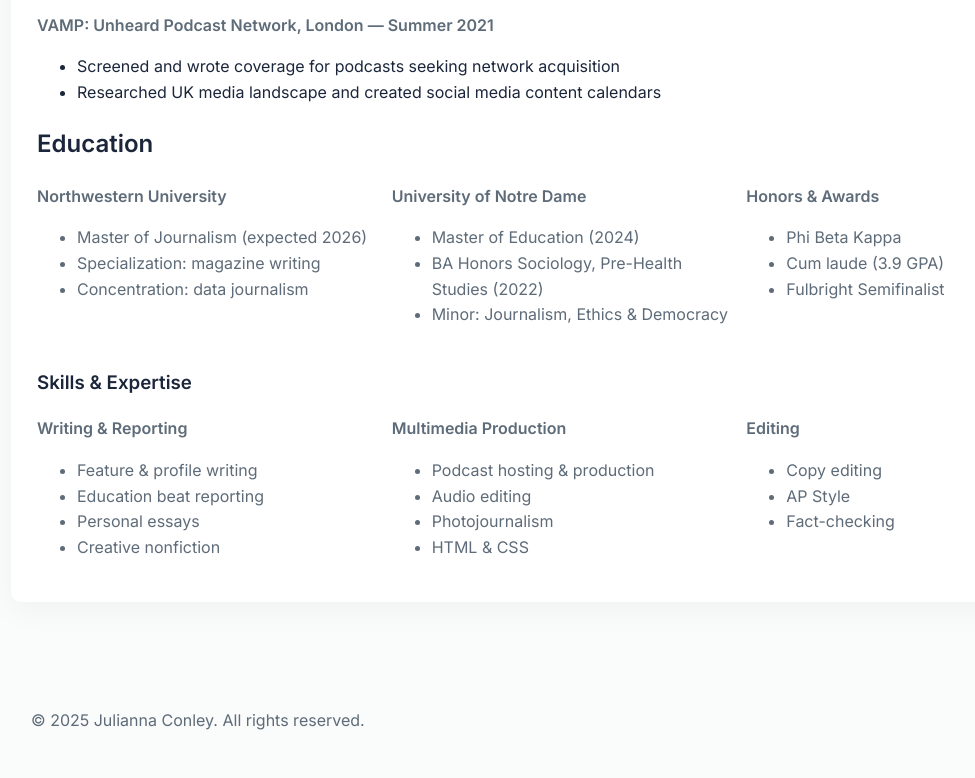
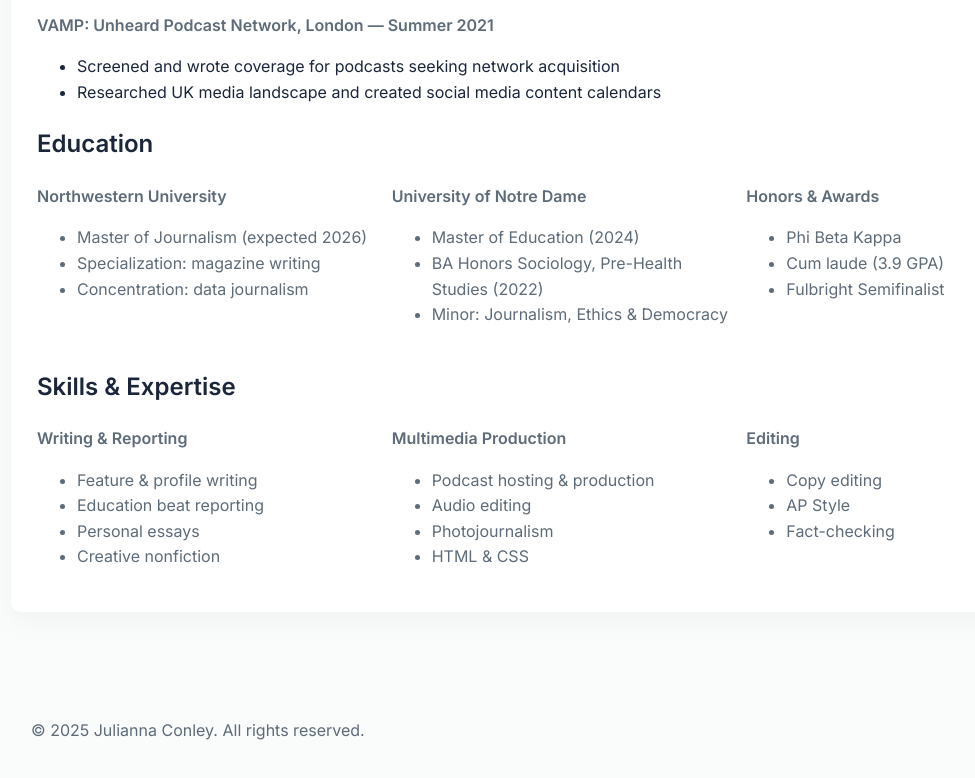
Before and after one commit to JuliannaConley/portfolio, a plain HTML site: page resume.html in a window 1280 px wide. Shown: the part 767-1545 px from the top of the page, without its empty margins (79-1054 px from the left). Drawn offline with nearby package versions, Linux system fonts and the light colour scheme.

Commit message:
Update resume.html

```diff
--- a/resume.html
+++ b/resume.html
@@ -106,7 +106,7 @@
           </div>
         </div>
 
-        <h3 style="margin-top: 24px">Skills & Expertise</h3>
+        <h2 style="margin-top: 24px">Skills & Expertise</h2>
         <div class="skills-grid">
           <div>
             <strong>Writing & Reporting</strong>
```
